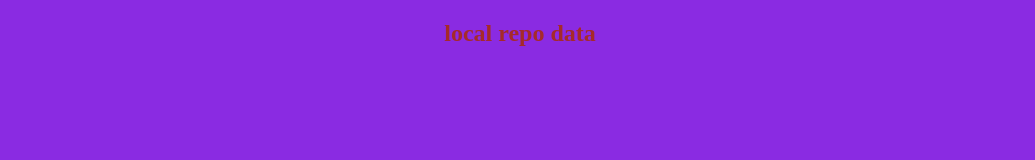
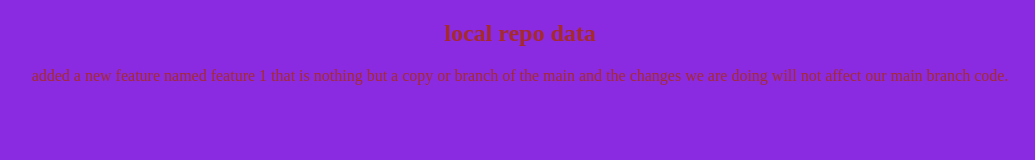
Before and after one commit to Amansharma123567/localRepo, a plain HTML site: page index.html in a window 1280 px wide. Shown: the whole page, without its empty margins (120-1155 px from the left). Drawn offline with Linux system fonts and the light colour scheme.

Commit message:
added feature1 in the code

```diff
--- a/index.html
+++ b/index.html
@@ -8,5 +8,6 @@
 </head>
 <body>
     <h2>local repo data </h2>
+    <p>added a new feature named feature 1 that is nothing but a copy or branch of the main and the changes we are doing will not affect our main branch code.</p>
 </body>
 </html>
```
